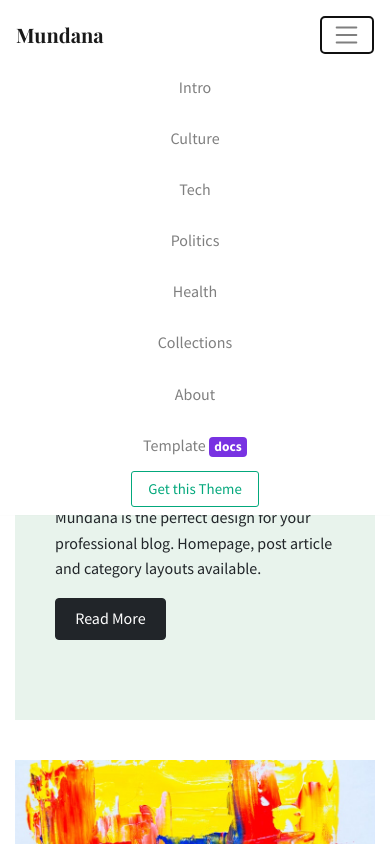
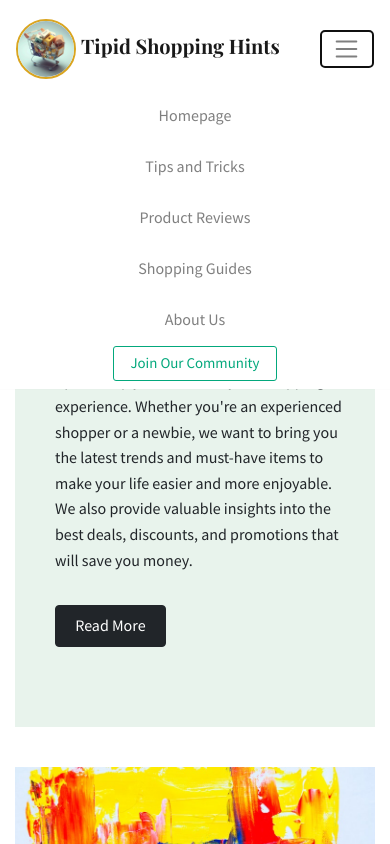
Before and after one commit to jess-alejo/tipid-shopping-hints, a website: page index.html in a window 390 px wide. Both pictures are taken after a click on the button "Toggle navigation". Shown: the top 844 px of the page. Drawn offline with nearby package versions, Linux system fonts and the light colour scheme.

Commit message:
Add Navigations and Hero section

```diff
--- /dev/null
+++ b/assets/css/custom.css
@@ -0,0 +1,6 @@
+.brand-logo {
+  height: 60px;
+  width: 60px;
+  border: 2px solid goldenrod;
+  border-radius: 50%;
+}
--- a/index.html
+++ b/index.html
@@ -1,18 +1,34 @@
 <!DOCTYPE html>
 <html lang="en">
   <head>
-<meta charset="utf-8"/>
-<link rel="apple-touch-icon" sizes="76x76" href="./assets/img/favicon.ico">
-<link rel="icon" type="image/png" href="./assets/img/favicon.ico">
-<meta http-equiv="X-UA-Compatible" content="IE=edge,chrome=1"/>
-<title>Mundana Template by WowThemesNet</title>
-<meta content='width=device-width, initial-scale=1.0, maximum-scale=1.0, user-scalable=0, shrink-to-fit=no' name='viewport'/>
+    <meta charset="utf-8" />
+    <link
+      rel="apple-touch-icon"
+      sizes="76x76"
+      href="./assets/img/favicon.ico"
+    />
+    <link rel="icon" type="image/png" href="./assets/img/favicon.ico" />
+    <meta http-equiv="X-UA-Compatible" content="IE=edge,chrome=1" />
+    <title>Tipid Shopping Hints</title>
+    <meta
+      content="width=device-width, initial-scale=1.0, maximum-scale=1.0, user-scalable=0, shrink-to-fit=no"
+      name="viewport"
+    />
     <!-- Google Font -->
-<link href="https://fonts.googleapis.com/css?family=Playfair+Display:400,700|Source+Sans+Pro:400,600,700" rel="stylesheet">
+    <link
+      href="https://fonts.googleapis.com/css?family=Playfair+Display:400,700|Source+Sans+Pro:400,600,700"
+      rel="stylesheet"
+    />
     <!-- Font Awesome Icons -->
-<link rel="stylesheet" href="https://use.fontawesome.com/releases/v5.3.1/css/all.css" integrity="sha384-mzrmE5qonljUremFsqc01SB46JvROS7bZs3IO2EmfFsd15uHvIt+Y8vEf7N7fWAU" crossorigin="anonymous">
+    <link
+      rel="stylesheet"
+      href="https://use.fontawesome.com/releases/v5.3.1/css/all.css"
+      integrity="sha384-mzrmE5qonljUremFsqc01SB46JvROS7bZs3IO2EmfFsd15uHvIt+Y8vEf7N7fWAU"
+      crossorigin="anonymous"
+    />
     <!-- Main CSS -->
-<link href="./assets/css/main.css" rel="stylesheet"/>
+    <link href="./assets/css/main.css" rel="stylesheet" />
+    <link href="./assets/css/custom.css" rel="stylesheet" />
   </head>
   <body>
     <!--------------------------------------
@@ -20,40 +36,44 @@ NAVBAR
 --------------------------------------->
     <nav class="topnav navbar navbar-expand-lg navbar-light bg-white fixed-top">
       <div class="container">
-	<a class="navbar-brand" href="./index.html"><strong>Mundana</strong></a>
-	<button class="navbar-toggler collapsed" type="button" data-toggle="collapse" data-target="#navbarColor02" aria-controls="navbarColor02" aria-expanded="false" aria-label="Toggle navigation">
+        <a class="navbar-brand" href="./index.html">
+          <img src="assets/img/shopping-cart.jpg" alt="" class="brand-logo" />
+          <strong>Tipid Shopping Hints</strong>
+        </a>
+        <button
+          class="navbar-toggler collapsed"
+          type="button"
+          data-toggle="collapse"
+          data-target="#navbarColor02"
+          aria-controls="navbarColor02"
+          aria-expanded="false"
+          aria-label="Toggle navigation"
+        >
           <span class="navbar-toggler-icon"></span>
         </button>
-	<div class="navbar-collapse collapse" id="navbarColor02" style="">
-		<ul class="navbar-nav mr-auto d-flex align-items-center">
+        <div class="navbar-collapse collapse" id="navbarColor02">
+          <ul class="navbar-nav mr-auto d-flex align-items-center justify-content-between">
             <li class="nav-item">
-			<a class="nav-link" href="./index.html">Intro <span class="sr-only">(current)</span></a>
+              <a class="nav-link" href="./index.html"
+                >Homepage <span class="sr-only">(current)</span></a
+              >
             </li>
             <li class="nav-item">
-			<a class="nav-link" href="./article.html">Culture</a>
+              <a class="nav-link" href="./article.html">Tips and Tricks</a>
             </li>
             <li class="nav-item">
-			<a class="nav-link" href="./article.html">Tech</a>
+              <a class="nav-link" href="./article.html">Product Reviews</a>
             </li>
             <li class="nav-item">
-			<a class="nav-link" href="./article.html">Politics</a>
+              <a class="nav-link" href="./article.html">Shopping Guides</a>
             </li>
             <li class="nav-item">
-			<a class="nav-link" href="./article.html">Health</a>
-			</li>
-			<li class="nav-item">
-			<a class="nav-link" href="./article.html">Collections</a>
-			</li>
-			<li class="nav-item">
-			<a class="nav-link" href="./about.html">About</a>
-			</li>
-			<li class="nav-item">
-			<a class="nav-link" href="./docs.html">Template <span class="badge badge-secondary">docs</span></a>
+              <a class="nav-link" href="./about.html">About Us</a>
             </li>
           </ul>
 					<ul class="navbar-nav ml-auto d-flex align-items-center">
 						<li class="nav-item highlight">
-			<a class="nav-link" href="https://www.wowthemes.net/mundana-free-html-bootstrap-template/">Get this Theme</a>
+						<a class="nav-link" href="https://www.facebook.com/tipidshoppinghints">Join Our Community</a>
 						</li>
 					</ul>
         </div>
@@ -61,28 +81,46 @@ NAVBAR
     </nav>
     <!-- End Navbar -->
 
-
     <!--------------------------------------
 HEADER
 --------------------------------------->
     <div class="container">
-	<div class="jumbotron jumbotron-fluid mb-3 pt-0 pb-0 bg-lightblue position-relative">
+      <div
+        class="jumbotron jumbotron-fluid mb-3 pt-0 pb-0 bg-lightblue position-relative"
+      >
         <div class="pl-4 pr-0 h-100 tofront">
           <div class="row justify-content-between">
             <div class="col-md-6 pt-6 pb-6 align-self-center">
-					<h1 class="secondfont mb-3 font-weight-bold">Mundana is an HTML Bootstrap Template for Professional Blogging</h1>
-					<p class="mb-3">
-						Beautifully crafted with the latest technologies, SASS & Bootstrap 4.1.3, Mundana is the perfect design for your professional blog. Homepage, post article and category layouts available.
+              <h1 class="secondfont mb-3 font-weight-bold">
+                Tipid Shopping Hints
+              </h1>
+              <h3>
+                <small class="d-block text-muted"
+                  >Unlock the secrets of online shopping!</small
+                >
+              </h3>
+              <p class="mb-3 pt-3 pr-1 pb-3">
+                Here, we curate the best shopping hints and tips to help you
+                maximize your shopping experience. Whether you're an experienced
+                shopper or a newbie, we want to bring you the latest trends and
+                must-have items to make your life easier and more enjoyable. We
+                also provide valuable insights into the best deals, discounts,
+                and promotions that will save you money.
               </p>
               <a href="./article.html" class="btn btn-dark">Read More</a>
             </div>
-				<div class="col-md-6 d-none d-md-block pr-0" style="background-size:cover;background-image:url(./assets/img/demo/home.jpg);">	</div>
+            <div
+              class="col-md-6 d-none d-md-block pr-0"
+              style="
+                background-size: cover;
+                background-image: url(./assets/img/portrait-expressive-young-woman-with-shopping-bags.jpg);
+              "
+            ></div>
           </div>
         </div>
       </div>
     </div>
     <!-- End Header -->
-
 
     <!--------------------------------------
 MAIN
@@ -92,16 +130,33 @@ MAIN
       <div class="row">
         <div class="col-lg-6">
           <div class="card border-0 mb-4 box-shadow h-xl-300">
-                <div style="background-image: url(./assets/img/demo/1.jpg); height: 150px;    background-size: cover;    background-repeat: no-repeat;"></div>
-				<div class="card-body px-0 pb-0 d-flex flex-column align-items-start">
+            <div
+              style="
+                background-image: url(./assets/img/demo/1.jpg);
+                height: 150px;
+                background-size: cover;
+                background-repeat: no-repeat;
+              "
+            ></div>
+            <div
+              class="card-body px-0 pb-0 d-flex flex-column align-items-start"
+            >
               <h2 class="h4 font-weight-bold">
-					<a class="text-dark" href="./article.html">Brain Stimulation Relieves Depression Symptoms</a>
+                <a class="text-dark" href="./article.html"
+                  >Brain Stimulation Relieves Depression Symptoms</a
+                >
               </h2>
               <p class="card-text">
-						 Researchers have found an effective target in the brain for electrical stimulation to improve mood in people suffering from depression.
+                Researchers have found an effective target in the brain for
+                electrical stimulation to improve mood in people suffering from
+                depression.
               </p>
               <div>
-						<small class="d-block"><a class="text-muted" href="./author.html">Favid Rick</a></small>
+                <small class="d-block"
+                  ><a class="text-muted" href="./author.html"
+                    >Favid Rick</a
+                  ></small
+                >
                 <small class="text-muted">Dec 12 &middot; 5 min read</small>
               </div>
             </div>
@@ -110,10 +165,12 @@ MAIN
         <div class="col-lg-6">
           <div class="flex-md-row mb-4 box-shadow h-xl-300">
             <div class="mb-3 d-flex align-items-center">
-					<img height="80" src="./assets/img/demo/blog4.jpg">
+              <img height="80" src="./assets/img/demo/blog4.jpg" />
               <div class="pl-3">
                 <h2 class="mb-2 h6 font-weight-bold">
-						<a class="text-dark" href="./article.html">Nasa's IceSat space laser makes height maps of Earth</a>
+                  <a class="text-dark" href="./article.html"
+                    >Nasa's IceSat space laser makes height maps of Earth</a
+                  >
                 </h2>
                 <div class="card-text text-muted small">
                   Jake Bittle in LOVE/HATE
@@ -122,10 +179,12 @@ MAIN
               </div>
             </div>
             <div class="mb-3 d-flex align-items-center">
-					<img height="80" src="./assets/img/demo/blog5.jpg">
+              <img height="80" src="./assets/img/demo/blog5.jpg" />
               <div class="pl-3">
                 <h2 class="mb-2 h6 font-weight-bold">
-						<a class="text-dark" href="./article.html">Underwater museum brings hope to Lake Titicaca</a>
+                  <a class="text-dark" href="./article.html"
+                    >Underwater museum brings hope to Lake Titicaca</a
+                  >
                 </h2>
                 <div class="card-text text-muted small">
                   Jake Bittle in LOVE/HATE
@@ -134,10 +193,12 @@ MAIN
               </div>
             </div>
             <div class="mb-3 d-flex align-items-center">
-					<img height="80" src="./assets/img/demo/blog6.jpg">
+              <img height="80" src="./assets/img/demo/blog6.jpg" />
               <div class="pl-3">
                 <h2 class="mb-2 h6 font-weight-bold">
-						<a class="text-dark" href="./article.html">Sun-skimming probe starts calling home</a>
+                  <a class="text-dark" href="./article.html"
+                    >Sun-skimming probe starts calling home</a
+                  >
                 </h2>
                 <div class="card-text text-muted small">
                   Jake Bittle in LOVE/HATE
@@ -157,47 +218,57 @@ MAIN
           <div class="mb-3 d-flex justify-content-between">
             <div class="pr-3">
               <h2 class="mb-1 h4 font-weight-bold">
-					<a class="text-dark" href="./article.html">Nearly 200 Great Barrier Reef coral species also live in the deep sea</a>
+                <a class="text-dark" href="./article.html"
+                  >Nearly 200 Great Barrier Reef coral species also live in the
+                  deep sea</a
+                >
               </h2>
               <p>
-						There are more coral species lurking in the deep ocean that previously thought.
+                There are more coral species lurking in the deep ocean that
+                previously thought.
               </p>
               <div class="card-text text-muted small">
                 Jake Bittle in SCIENCE
               </div>
               <small class="text-muted">Dec 12 &middot; 5 min read</small>
             </div>
-				<img height="120" src="./assets/img/demo/blog8.jpg">
+            <img height="120" src="./assets/img/demo/blog8.jpg" />
           </div>
           <div class="mb-3 d-flex justify-content-between">
             <div class="pr-3">
               <h2 class="mb-1 h4 font-weight-bold">
-					<a class="text-dark" href="./article.html">East Antarctica's glaciers are stirring</a>
+                <a class="text-dark" href="./article.html"
+                  >East Antarctica's glaciers are stirring</a
+                >
               </h2>
               <p>
-						Nasa says it has detected the first signs of significant melting in a swathe of glaciers in East Antarctica.
+                Nasa says it has detected the first signs of significant melting
+                in a swathe of glaciers in East Antarctica.
               </p>
               <div class="card-text text-muted small">
                 Jake Bittle in SCIENCE
               </div>
               <small class="text-muted">Dec 12 &middot; 5 min read</small>
             </div>
-				<img height="120" src="./assets/img/demo/1.jpg">
+            <img height="120" src="./assets/img/demo/1.jpg" />
           </div>
           <div class="mb-3 d-flex justify-content-between">
             <div class="pr-3">
               <h2 class="mb-1 h4 font-weight-bold">
-					<a class="text-dark" href="./article.html">50 years ago, armadillos hinted that DNA wasn’t destiny</a>
+                <a class="text-dark" href="./article.html"
+                  >50 years ago, armadillos hinted that DNA wasn’t destiny</a
+                >
               </h2>
               <p>
-						Nasa says it has detected the first signs of significant melting in a swathe of glaciers in East Antarctica.
+                Nasa says it has detected the first signs of significant melting
+                in a swathe of glaciers in East Antarctica.
               </p>
               <div class="card-text text-muted small">
                 Jake Bittle in SCIENCE
               </div>
               <small class="text-muted">Dec 12 &middot; 5 min read</small>
             </div>
-				<img height="120" src="./assets/img/demo/5.jpg">
+            <img height="120" src="./assets/img/demo/5.jpg" />
           </div>
         </div>
         <div class="col-md-4 pl-4">
@@ -206,41 +277,42 @@ MAIN
             <li>
               <span>
                 <h6 class="font-weight-bold">
-				<a href="./article.html" class="text-dark">Did Supernovae Kill Off Large Ocean Animals?</a>
+                  <a href="./article.html" class="text-dark"
+                    >Did Supernovae Kill Off Large Ocean Animals?</a
+                  >
                 </h6>
-				<p class="text-muted">
-					Jake Bittle in SCIENCE
-				</p>
+                <p class="text-muted">Jake Bittle in SCIENCE</p>
               </span>
             </li>
             <li>
               <span>
                 <h6 class="font-weight-bold">
-				<a href="./article.html" class="text-dark">Humans Reversing Climate Clock: 50 Million Years</a>
+                  <a href="./article.html" class="text-dark"
+                    >Humans Reversing Climate Clock: 50 Million Years</a
+                  >
                 </h6>
-				<p class="text-muted">
-					Jake Bittle in SCIENCE
-				</p>
+                <p class="text-muted">Jake Bittle in SCIENCE</p>
               </span>
             </li>
             <li>
               <span>
                 <h6 class="font-weight-bold">
-				<a href="./article.html" class="text-dark">Unprecedented Views of the Birth of Planets</a>
+                  <a href="./article.html" class="text-dark"
+                    >Unprecedented Views of the Birth of Planets</a
+                  >
                 </h6>
-				<p class="text-muted">
-					Jake Bittle in SCIENCE
-				</p>
+                <p class="text-muted">Jake Bittle in SCIENCE</p>
               </span>
             </li>
             <li>
               <span>
                 <h6 class="font-weight-bold">
-				<a href="./article.html" class="text-dark">Effective New Target for Mood-Boosting Brain Stimulation Found</a>
+                  <a href="./article.html" class="text-dark"
+                    >Effective New Target for Mood-Boosting Brain Stimulation
+                    Found</a
+                  >
                 </h6>
-				<p class="text-muted">
-					Jake Bittle in SCIENCE
-				</p>
+                <p class="text-muted">Jake Bittle in SCIENCE</p>
               </span>
             </li>
           </ol>
@@ -255,12 +327,24 @@ FOOTER
       <footer class="bg-white border-top p-3 text-muted small">
         <div class="row align-items-center justify-content-between">
           <div>
-            <span class="navbar-brand mr-2"><strong>Mundana</strong></span> Copyright &copy;
-			<script>document.write(new Date().getFullYear())</script>
+            <span class="navbar-brand mr-2"
+              ><strong>Tipid Shopping Hints</strong></span
+            >
+            Copyright &copy;
+            <script>
+              document.write(new Date().getFullYear())
+            </script>
             . All rights reserved.
           </div>
           <div>
-			Made with <a target="_blank" class="text-secondary font-weight-bold" href="https://www.wowthemes.net/mundana-free-html-bootstrap-template/">Mundana Theme</a> by WowThemes.net.
+            Made with
+            <a
+              target="_blank"
+              class="text-secondary font-weight-bold"
+              href="https://www.wowthemes.net/mundana-free-html-bootstrap-template/"
+              >Mundana Theme</a
+            >
+            by WowThemes.net.
           </div>
         </div>
       </footer>
@@ -270,9 +354,18 @@ FOOTER
     <!--------------------------------------
 JAVASCRIPTS
 --------------------------------------->
-<script src="./assets/js/vendor/jquery.min.js" type="text/javascript"></script>
-<script src="./assets/js/vendor/popper.min.js" type="text/javascript"></script>
-<script src="./assets/js/vendor/bootstrap.min.js" type="text/javascript"></script>
+    <script
+      src="./assets/js/vendor/jquery.min.js"
+      type="text/javascript"
+    ></script>
+    <script
+      src="./assets/js/vendor/popper.min.js"
+      type="text/javascript"
+    ></script>
+    <script
+      src="./assets/js/vendor/bootstrap.min.js"
+      type="text/javascript"
+    ></script>
     <script src="./assets/js/functions.js" type="text/javascript"></script>
   </body>
 </html>
```
Also changed, not shown: assets/img/favicon.ico, assets/img/portrait-expressive-young-woman-with-shopping-bags.jpg (added), assets/img/shopping-cart.jpg (added), assets/img/shopping-cart.png (added). Lines whose indentation alone changed are shown as unchanged.
